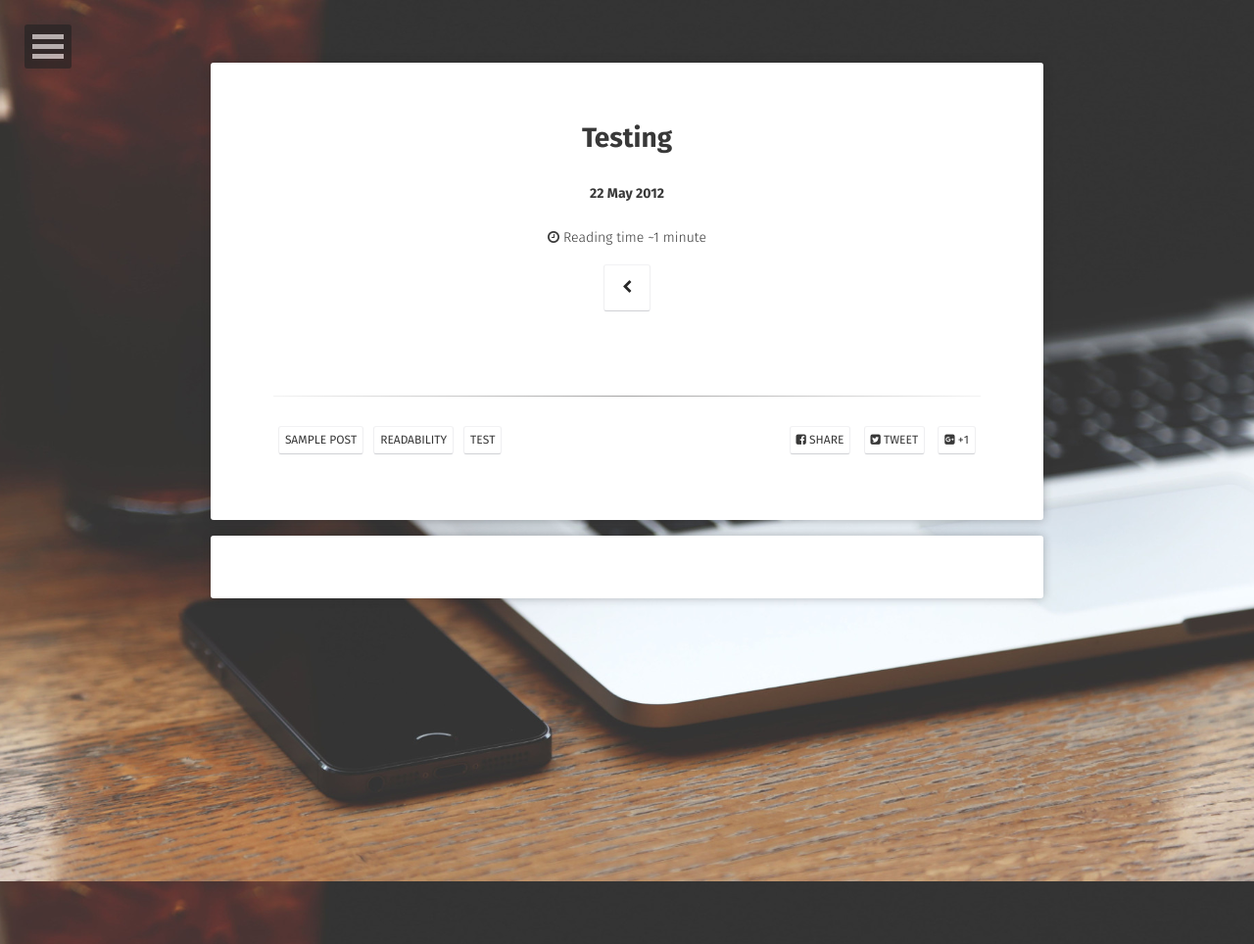
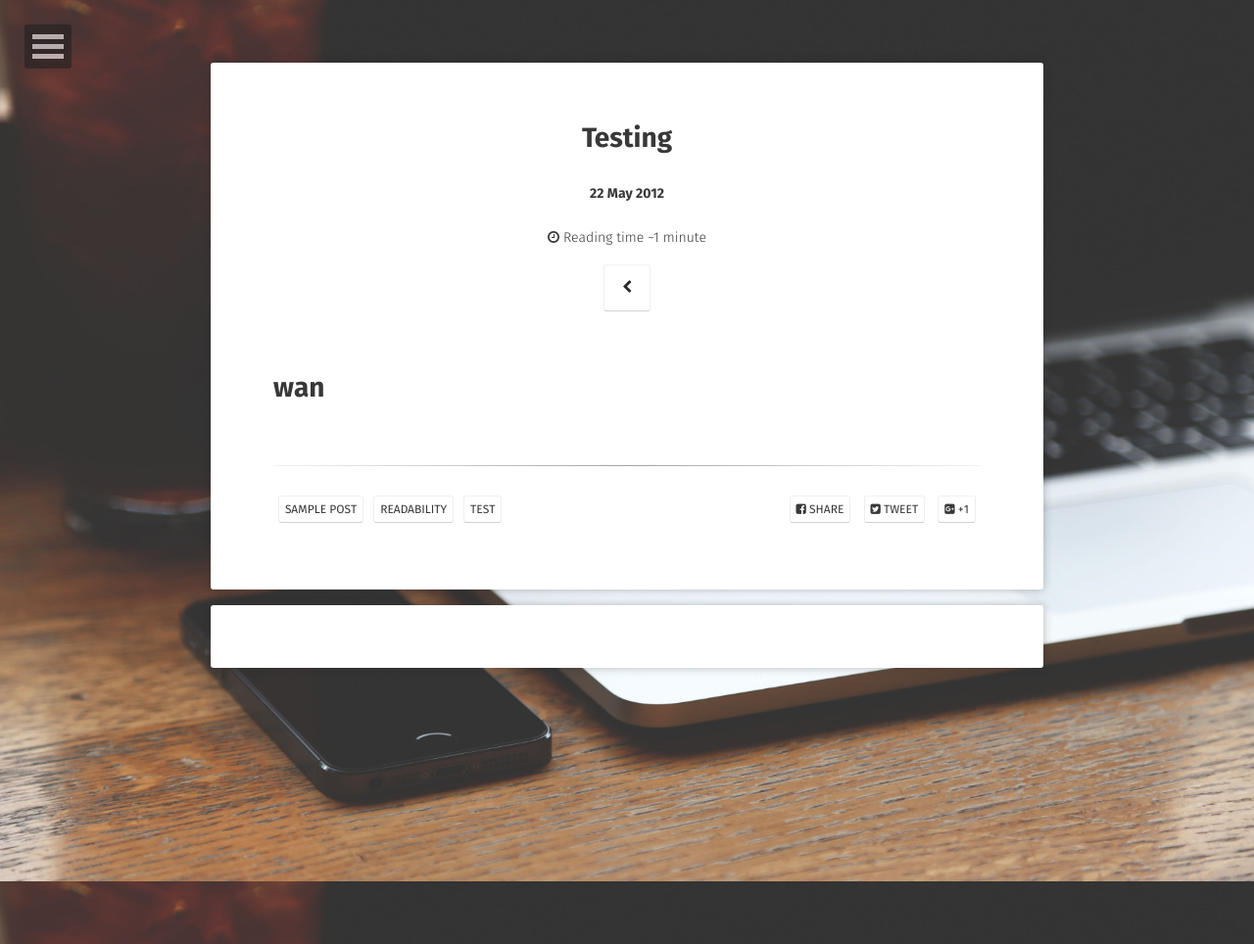
Before and after one commit to LeSmurk/CraigieDev, a Jekyll site: the page built from _posts/2012-05-22-readability-post - Copy.md, in a window 1280 px wide. Shown: the whole page at 98% size. Built offline with Jekyll 4.4.1, drawn with Linux system fonts in a browser that asks for light colours; some web fonts are replaced; comment, search, counter and statistics services are not loaded.

Commit message:
Update 2012-05-22-readability-post - Copy.md

```diff
--- a/_posts/2012-05-22-readability-post - Copy.md
+++ b/_posts/2012-05-22-readability-post - Copy.md
@@ -6,3 +6,5 @@ excerpt: "A ton of text to test readability."
 tags: [sample post, readability, test]
 comments: true
 ---
+
+# wan
```
